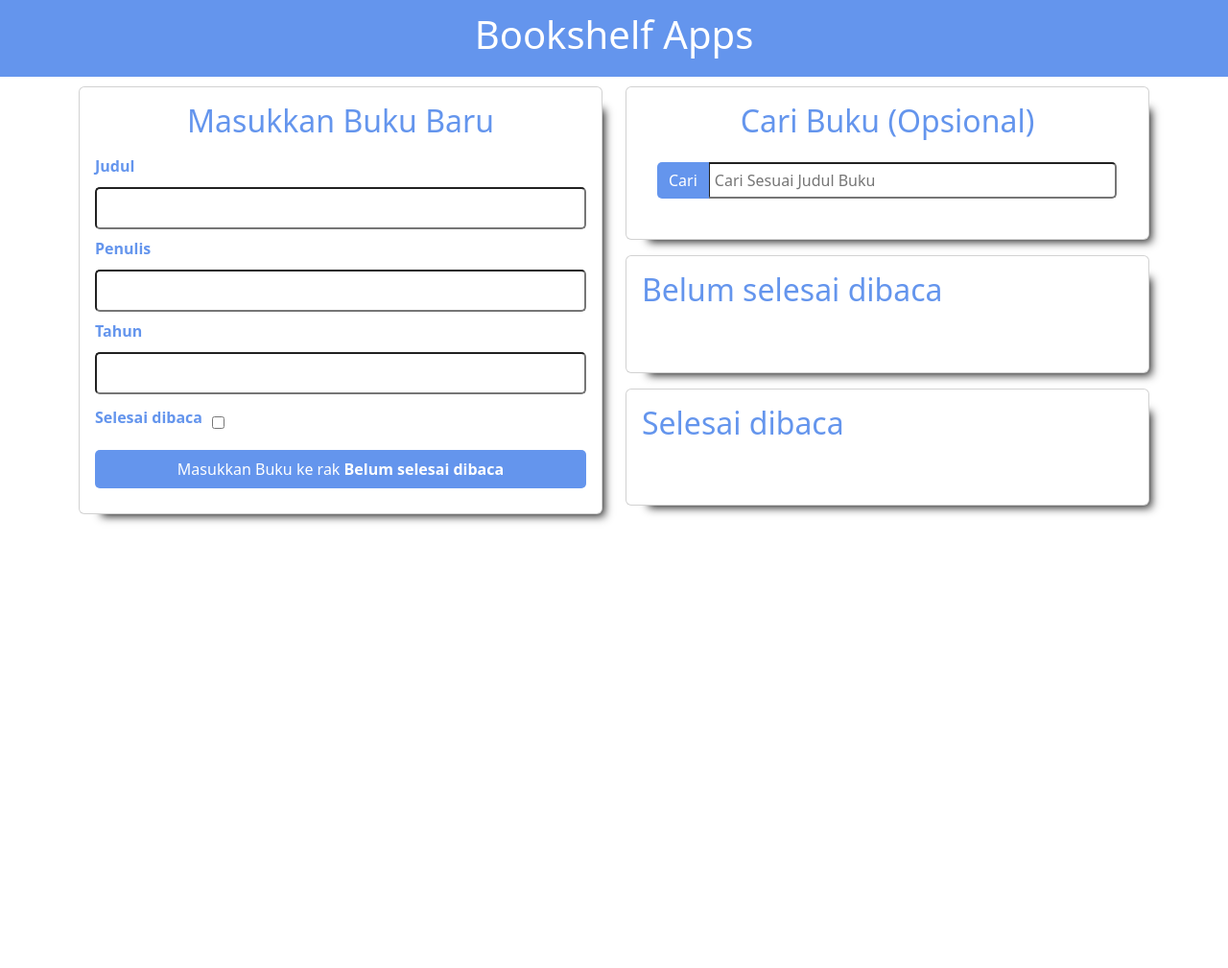
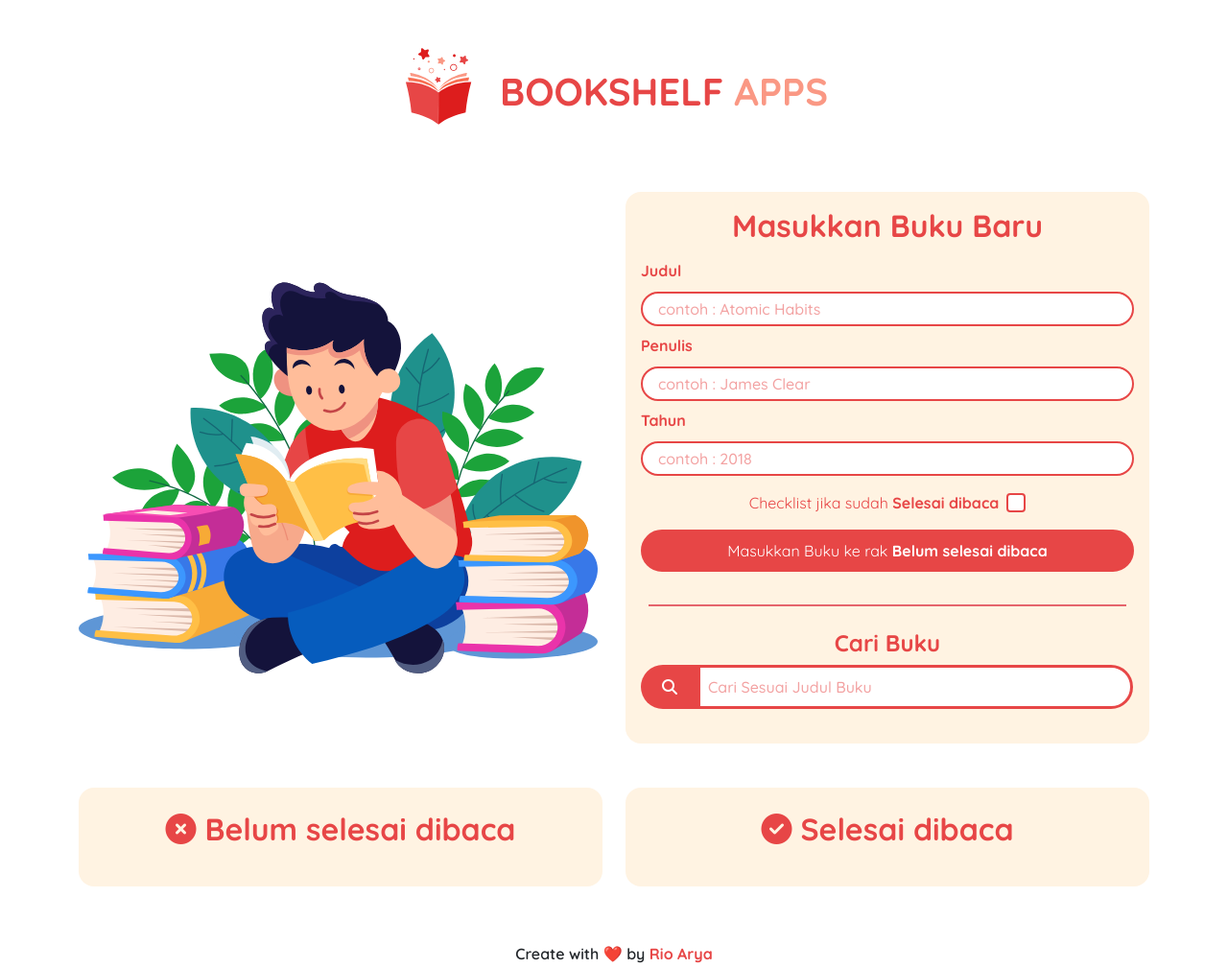
Before and after one commit to RioArya01/bookshelf-apps, a plain HTML site: page index.html in a window 1280 px wide. Shown: the whole page at 96% size. Before the commit the page ends 800 px from the top, so only its background shows below. Drawn offline with nearby package versions, Linux system fonts and the light colour scheme.

Commit message:
update bookshelf-apps

```diff
--- a/index.html
+++ b/index.html
@@ -6,76 +6,120 @@
         content="width=device-width, user-scalable=no, initial-scale=1.0, maximum-scale=1.0, minimum-scale=1.0">
   <meta http-equiv="X-UA-Compatible" content="ie=edge">
   <title>Bookshelf Apps</title>
-  <link rel="preconnect" href="https://fonts.gstatic.com">
-  <link href="https://fonts.googleapis.com/css2?family=Open+Sans:wght@300;400;600;700;800&display=swap"
-        rel="stylesheet">
-  <link rel="stylesheet" href="style.css">
+
+  <link rel="preconnect" href="https://fonts.googleapis.com">
+  <link rel="preconnect" href="https://fonts.gstatic.com" crossorigin>
+  <link href="https://fonts.googleapis.com/css2?family=Quicksand:wght@300;400;500;600;700&display=swap" rel="stylesheet">
+
+  <link rel="stylesheet" href="./style.css">
   <link rel="stylesheet" href="https://cdn.jsdelivr.net/npm/bootstrap@5.3.0-alpha1/dist/css/bootstrap.min.css">
+  <link rel="stylesheet" href="https://cdnjs.cloudflare.com/ajax/libs/font-awesome/6.2.1/css/all.min.css">
 </head>
 
 <body>
 
 <!-- Awal Header -->
-<header class="head_bar">
-  <h1 class="head_bar__title">Bookshelf Apps</h1>
+<header class="head_bar mx-5">
+  <img src="./logo.svg" alt="logo">
+  <h1 class="head_bar__title fw-bold text-uppercase mt-2 ms-4">Bookshelf <span style="color: #FA9884;">Apps</span></h1>
 </header>
 <!-- Akhir Header -->
 
 <!-- Awal Content -->
 <main class="container mt-2">
+  <!-- Halaman Input Buku -->
   <div class="row">
-    <div class="col-6">
+    <div class="col-md-6 m-auto">
+      <!-- Judul -->
+      <div class="vector d-none d-md-flex mx-auto">
+        <img src="./vector.svg" alt="Vector">
+      </div>
+    </div>
+    <div class="col-md-6">
       <!-- Input Buku -->
-      <section class="input_section card">
-        <h2>Masukkan Buku Baru</h2>
+      <section class="input_section rounded-4">
+        <div class="vector d-flex d-md-none mx-auto">
+          <img src="./vector.svg" alt="Vector">
+        </div>
+        <h2 class="fw-bold">Masukkan Buku Baru</h2>
+        <!-- Input Buku -->
         <form id="inputBook">
+          <!-- Judul -->
           <div class="input">
             <label for="inputBookTitle">Judul</label>
-            <input id="inputBookTitle" type="text" required>
+            <input id="inputBookTitle" type="text" placeholder="contoh : Atomic Habits" class="rounded-pill p-1 px-3 fw-semibold" required>
           </div>
+          <!-- Penulis -->
           <div class="input">
             <label for="inputBookAuthor">Penulis</label>
-            <input id="inputBookAuthor" type="text" required>
+            <input id="inputBookAuthor" type="text" placeholder="contoh : James Clear" class="rounded-pill p-1 px-3 fw-semibold" required>
           </div>
+          <!-- Tahun -->
           <div class="input">
             <label for="inputBookYear">Tahun</label>
-            <input id="inputBookYear" type="number" required>
+            <input id="inputBookYear" type="number" placeholder="contoh : 2018" class="rounded-pill p-1 px-3 fw-semibold" required>
           </div>
-          <div class="input_inline">
-            <label for="inputBookIsComplete">Selesai dibaca</label>
-            <input id="inputBookIsComplete" type="checkbox">
+          <!-- Checkbox Selesai -->
+          <div class="input_inline d-flex justify-content-center align-content-center gap-2 my-3">
+            <label for="inputBookIsComplete" class="form-check-label my-auto">Checklist jika sudah <span class="fw-bolder">Selesai dibaca</span></label>
+            <input id="inputBookIsComplete" type="checkbox" class="form-check-input my-auto">
           </div>
-          <button id="bookSubmit" type="submit">Masukkan Buku ke rak <span>Belum selesai dibaca</span></button>
+          <!-- Button Belum Selesai -->
+          <button id="bookSubmit" type="submit" class="rounded-pill">Masukkan Buku ke rak <span class="fw-bolder">Belum selesai dibaca</span></button>
         </form>
-        </section>
+
+        <hr class="my-4 mx-2 border border-danger opacity-75">
+
+        <!-- Search Buku -->
+        <div class="search_section">
+          <h4 class="fw-bolder">Cari Buku</h4>
+          <form id="searchBook" class="input-group rounded-pill">
+            <button id="searchSubmit" type="submit" class="rounded-start-pill">
+              <i class="fa-solid fa-magnifying-glass m-auto"></i>
+            </button>
+            <input id="searchBookTitle" type="text" placeholder="Cari Sesuai Judul Buku" class="p-2 fw-semibold rounded-end-pill">
+          </form>
+        </div>
+      </section>
     </div>
-    <div class="col-6">
-      <!-- Search Buku -->
-      <section class="search_section card">
-        <h2>Cari Buku (Opsional)</h2>
-        <form id="searchBook" class="input-group">
-          <button id="searchSubmit" type="submit" class="btn btn-primary">Cari</button>
-          <input id="searchBookTitle" type="text" placeholder="Cari Sesuai Judul Buku">
-        </form>
-      </section>
+  </div>
+  <!-- Halaman Output Buku -->
+  <div class="row">
+    <div class="col-md-6">
       <!-- Buku Belum Dibaca -->
-      <section class="book_shelf card">
-        <h2>Belum selesai dibaca</h2>
+      <section class="book_shelf rounded-4 p-4">
+        <h2 class="fw-bold text-center">
+          <i class="fa-solid fa-circle-xmark"></i>
+          <span>Belum selesai dibaca</span>
+        </h2>
         <div id="incompleteBookshelfList" class="book_list">
         </div>
       </section>
-      <!-- Buku Sudah Dibaca -->
-      <section class="book_shelf card">
-        <h2>Selesai dibaca</h2>
-        <div id="completeBookshelfList" class="book_list">
-        </div>
-      </section>
+    </div>
+    <div class="col-md-6">
+        <!-- Buku Sudah Dibaca -->
+        <section class="book_shelf rounded-4 p-4">
+          <h2 class="fw-bold text-center ">
+            <i class="fa-solid fa-circle-check"></i>
+            <span>Selesai dibaca</span>
+          </h2>
+          <div id="completeBookshelfList" class="book_list">
+          </div>
+        </section>
     </div>
   </div>
 </main>
 <!-- Akhir Content -->
 
-<script src="main.js"></script>
+<!-- Awal Footer -->
+<footer class="text-center mt-5">
+  <p class="fw-semibold">Create with ❤️ by
+    <a href="https://github.com/rioarya01" target="_blank" class="text-decoration-none fw-bold">Rio Arya</a>
+  </p>
+</footer>
+<!-- Akhir Footer -->
+
+<script src="./main.js"></script>
 <script src="	https://cdn.jsdelivr.net/npm/bootstrap@5.3.0-alpha1/dist/js/bootstrap.bundle.min.js"></script>
 
 </body>
--- a/main.js
+++ b/main.js
@@ -121,7 +121,7 @@ function RenderBookList(booksData) {
 }
 
 function CreatebtnGreen(book, eventListener) {
-    const isFinish = book.isComplete ? "Belum selesai" : "Selesai";
+    const isFinish = book.isComplete ? "Belum" : "Selesai";
 
     const btnGreen = document.createElement("button");
     btnGreen.classList.add("green");
--- a/style.css
+++ b/style.css
@@ -1,14 +1,11 @@
-@import url('https://fonts.googleapis.com/css2?family=Rubik:ital,wght@1,600&display=swap');
+@import url('https://fonts.googleapis.com/css2?family=Quicksand:wght@300;400;500;600;700&display=swap');
 
 * {
     padding: 0;
     margin: 0;
     box-sizing: border-box;
     margin-bottom: 10px;
-}
-
-body, input, button {
-    font-family: 'Rubik', sans-serif;
+    font-family: 'Quicksand', sans-serif;
 }
 
 input, button {
@@ -16,163 +13,215 @@ input, button {
 }
 
 .head_bar {
-    padding: 12px;
+    padding: 30px;
     display: flex;
     align-items: center;
     justify-content: center;
-    background-color: cornflowerblue;
-    color: white;
+    @media screen and (min-width: 576px) {
+        padding: 50px;
+    }
 }
 
+.head_bar > img {
+    width: 80px;
+    height: 80px;
+}
+
+.head_bar__title {
+    color: #E74646;
+}
+
+.vector > img {
+    width: 100%;
+    object-fit: cover;
+    object-position: center;
+}
+
+
+
+/* Input Section */
 .input_section {
     display: flex;
     flex-direction: column;
     padding: 16px;
-    border: 1px solid black;
-    border-radius: 10px;
-
-    box-shadow: 13px 13px 9px -11px rgba(0,0,0,0.89);
-    -webkit-box-shadow: 13px 13px 9px -11px rgba(0,0,0,0.89);
-    -moz-box-shadow: 13px 13px 9px -11px rgba(0,0,0,0.89);
+    border: none !important;
+    background-color: #FFF3E2;
 }
 
 .input_section > h2 {
     text-align: center;
-    color: cornflowerblue;
+    color: #E74646;
 }
 
 .input_section > form > .input {
     margin: 8px 0;
 }
 
+.input_section > form > .input > input {
+    display: block;
+    width: 100%;
+    border: solid 2px #E74646;
+    outline: none;
+    color: #E74646;
+}
+
+.input_section > form > .input > label {
+    color: #E74646;
+    font-weight: bold;
+}
+
+.input_section > form > .input_inline > label {
+    color: #E74646;
+    font-size: 14px;
+    @media screen and (min-width: 576px) {
+        font-size: 16px;
+    }
+}
+
+.input_section > form > .input_inline > .form-check-input[type='checkbox'] {
+    width: 20px;
+    height: 20px;
+    border: solid 2px #E74646;
+    cursor: pointer;
+}
+.input_section > form > .input_inline > .form-check-input[type='checkbox']:checked {
+    background-color: #E74646;
+    border: none;
+}
+
 .input_section > form > button {
-    background-color: cornflowerblue;
+    background-color: #E74646;
     color: white;
-    border: 0;
-    border-radius: 5px;
+    border: solid 2px #E74646;
     display: block;
     width: 100%;
     padding: 8px;
     cursor: pointer;
 }
 
-.input_section > form > button > span {
-    font-weight: bold;
-}
-
-.input_section > form > .input > input {
-    display: block;
-    width: 100%;
-    padding: 8px;
-    border-radius: 5px;
+.input_section > form > button:hover {
+    color: #E74646;
+    background-color: #FFF3E2;
+    border: solid 2px #E74646;
 }
 
 
-.input_section > form > .input > label {
-    color: cornflowerblue;
-    font-weight: bold;
-}
 
-.input_section > form > .input_inline {
-    margin: 12px 0;
-    display: flex;
-    align-items: center;
-}
-
-.input_section > form > .input_inline > label {
-    color: cornflowerblue;
-    font-weight: bold;
-    margin-right: 10px;
-}
-
+/* Search Section */
 .search_section {
     display: flex;
     flex-direction: column;
     align-items: center;
-    padding: 16px;
-    border: 1px solid black;
-    border-radius: 10px;
-
-    box-shadow: 13px 13px 9px -11px rgba(0,0,0,0.89);
-    -webkit-box-shadow: 13px 13px 9px -11px rgba(0,0,0,0.89);
-    -moz-box-shadow: 13px 13px 9px -11px rgba(0,0,0,0.89);
 }
 
-.search_section > h2 {
-    color: cornflowerblue;
+.search_section > h4 {
+    color: #E74646;
 }
 
 .search_section > form {
-    padding: 16px;
     width: 100%;
     display: grid;
     grid-template-columns: auto 1fr 0.5fr;
-    /* grid-gap: 10px; */
-}
-
-.search_section > form > label {
-    display: flex;
-    align-items: center;
 }
 
 .search_section > form > input {
-    padding: 5px;
-    border-radius: 5px;
     width: 150%;
+    border: solid 3px #E74646;
+    background: #FFF;
+    outline: none;
+    color: #E74646;
+}
+
+::placeholder {
+    font-weight: 450;
+    color: #E74646 !important;
+    opacity: .5;
 }
 
 .search_section > form > button {
-    background-color: cornflowerblue;
-    color: white;
+    width: 60px;
+    background-color: #E74646;
+    color: #FFF;
     border: 0;
-    border-radius: 5px;
-    cursor: pointer;
 }
 
+
+
+/* Bookshelf */
 .book_shelf {
     margin: 16px 0 0 0;
-    border: 1px solid black;
-    padding: 16px;
-    border-radius: 10px;
-
-    box-shadow: 13px 13px 9px -11px rgba(0,0,0,0.89);
-    -webkit-box-shadow: 13px 13px 9px -11px rgba(0,0,0,0.89);
-    -moz-box-shadow: 13px 13px 9px -11px rgba(0,0,0,0.89);
+    background-color: #FFF3E2;
 }
 
 .book_shelf > h2 {
-    color: cornflowerblue;
+    color: #E74646;
 }
 
 .book_shelf > .book_list {
-    padding: 16px;
+    /* padding: 16px; */
 }
 
 .book_shelf > .book_list > .book_item {
-    padding: 8px 16px 16px 16px;
-    border: 1px solid black;
-    border-radius: 5px;
-    margin: 10px 0;
+    padding: 20px;
+    background-color: #FFF;
+    border-left: solid 6px #E74646;
+    border-radius: 10px;
+    margin: 20px 0;
 }
 
-.book_shelf > .book_list > .book_item > h3, p {
+.book_shelf > .book_list > .book_item > h3 {
+    font-weight: bold;
+    color: #E74646;
+    text-align: center;
+}
+
+.book_shelf > .book_list > .book_item > p {
+    font-weight: bolder;
+    color: #E74646;
     margin: 8px 0;
 }
 
 .book_shelf > .book_list > .book_item > .action > button {
     border: 0;
-    padding: 5px;
-    margin: 0 5px 0 0;
-    border-radius: 5px;
+    padding: 10px;
+    margin: 5px;
+    border-radius: 10px 0;
     cursor: pointer;
 }
 
 .book_shelf > .book_list > .book_item > .action > .green {
-    background-color: darkgreen;
-    color: white;
+    font-weight: bolder;
+    background-color: #1F6E8C;
+    border: solid 3px #1F6E8C;
+    color: #FFF;
+}
+
+.book_shelf > .book_list > .book_item > .action > .green:hover {
+    background-color: #FFF;
+    color: #1F6E8C;
+    border: solid 3px #1F6E8C;
 }
 
 .book_shelf > .book_list > .book_item > .action > .red {
-    background-color: darkred;
-    color: white;
+    font-weight: bolder;
+    background-color: #E74646;
+    border: solid 3px #E74646;
+    color: #FFF;
 }
+
+.book_shelf > .book_list > .book_item > .action > .red:hover {
+    background-color: #FFF;
+    color: #E74646;
+    border: solid 3px #E74646;
+}
+
+
+
+footer p a {
+    color: #E74646;
+}
+
+footer p a:hover {
+    color: #1F6E8C;
+    text-decoration: underline !important;
+}
```
Also changed, not shown: logo.svg (added), vector.svg (added).
